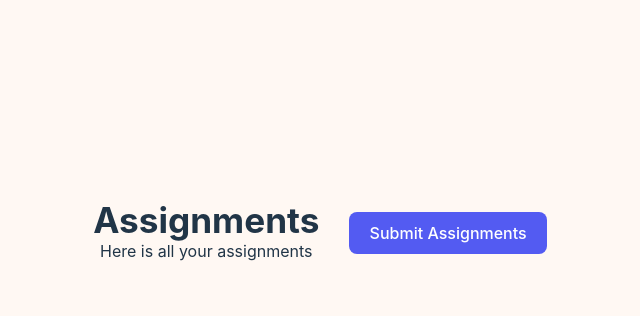
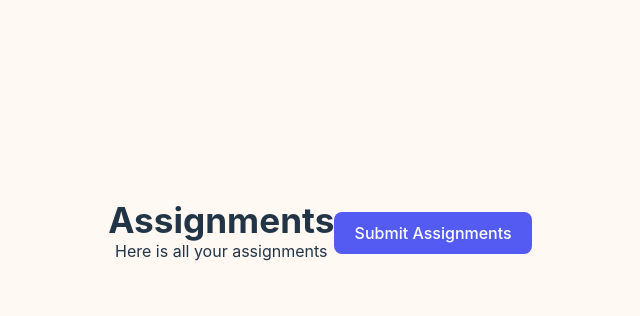
Before and after one commit to faridfirdautama/vite-devscalAssignmentKw, a website built with Vite: page index.html in a window 1280 px wide. Shown: the part 152-468 px from the top of the page, without its empty margins (320-960 px from the left). Built offline with nearby package versions, Linux system fonts and the light colour scheme; no server answers.

Commit message:
aborting

```diff
--- a/src/style.css
+++ b/src/style.css
@@ -111,7 +111,6 @@ button:focus-visible {
   flex-direction: column;
   text-align: center;
   margin-bottom: 30px;
-  gap: 30px;
 }
 
 #app-content {
```
